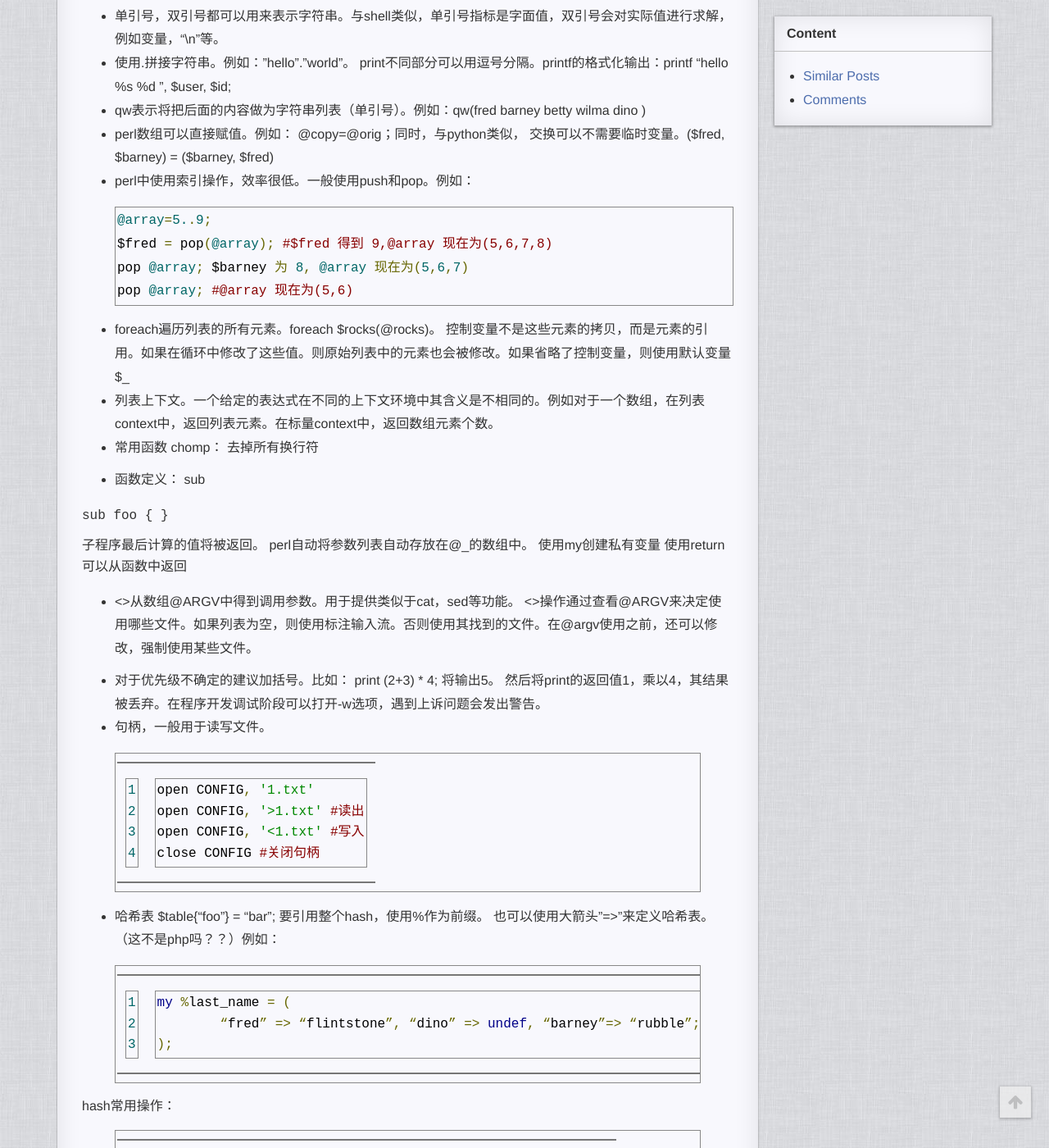
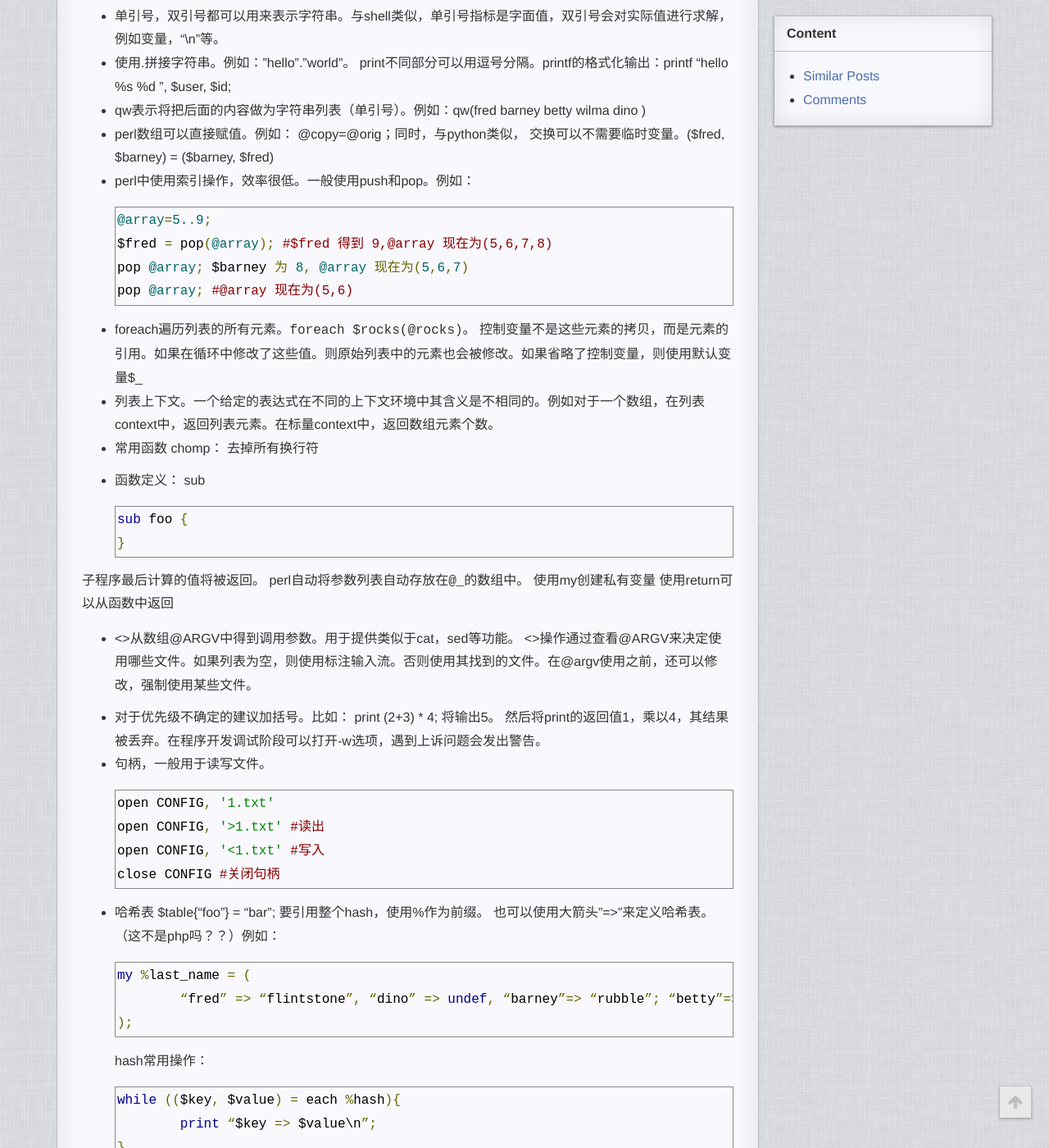
Before and after one commit to vsooda/vsooda.github.io, a Jekyll site: the page built from _posts/2015-12-01-perl-learning.markdown, in a window 1280 px wide and 1400 px high, scrolled down 287 px. Shown: the whole window at 82% size. Built offline with Jekyll 4.4.1, drawn with Linux system fonts in a browser that asks for light colours; comment, search, counter and statistics services are not loaded; some of the changed text lies outside the part shown.

Commit message:
fix; use new highlight

````diff
--- a/_posts/2015-12-01-perl-learning.markdown
+++ b/_posts/2015-12-01-perl-learning.markdown
@@ -21,7 +21,7 @@ perl 语法知识
 - perl中使用索引操作，效率很低。一般使用push和pop。例如：
 
 
-  ```
+  ```perl
   @array=5..9;
   $fred = pop(@array); #$fred 得到 9,@array 现在为(5,6,7,8)
   pop @array; $barney 为 8, @array 现在为(5,6,7)
@@ -29,20 +29,20 @@ perl 语法知识
   ```
 
 
-- foreach遍历列表的所有元素。foreach $rocks(@rocks)。 控制变量不是这些元素的拷贝，而是元素的引用。如果在循环中修改了这些值。则原始列表中的元素也会被修改。如果省略了控制变量，则使用默认变量$_
+- foreach遍历列表的所有元素。`foreach $rocks(@rocks)`。 控制变量不是这些元素的拷贝，而是元素的引用。如果在循环中修改了这些值。则原始列表中的元素也会被修改。如果省略了控制变量，则使用默认变量$_
 - 列表上下文。一个给定的表达式在不同的上下文环境中其含义是不相同的。例如对于一个数组，在列表context中，返回列表元素。在标量context中，返回数组元素个数。
 - 常用函数
 chomp： 去掉所有换行符
 
 - 函数定义： sub
 
-``
-sub foo {
-}
-``
+  ```perl
+  sub foo {
+  }
+  ```
 
 子程序最后计算的值将被返回。
-perl自动将参数列表自动存放在@_的数组中。
+perl自动将参数列表自动存放在`@_`的数组中。
 使用my创建私有变量
 使用return可以从函数中返回
 
@@ -51,55 +51,60 @@ perl自动将参数列表自动存放在@_的数组中。
 - 对于优先级不确定的建议加括号。比如： print (2+3) * 4; 将输出5。 然后将print的返回值1，乘以4，其结果被丢弃。在程序开发调试阶段可以打开-w选项，遇到上诉问题会发出警告。
 - 句柄，一般用于读写文件。
 
-{% highlight perl linenos %}
-open CONFIG, '1.txt'
-open CONFIG, '>1.txt' #读出
-open CONFIG, '<1.txt' #写入
-close CONFIG #关闭句柄
-{% endhighlight %}
+  ```perl
+  open CONFIG, '1.txt'
+  open CONFIG, '>1.txt' #读出
+  open CONFIG, '<1.txt' #写入
+  close CONFIG #关闭句柄
+  ```
 
 - 哈希表
 $table{"foo"} = “bar”;
 要引用整个hash，使用%作为前缀。
 也可以使用大箭头"=>"来定义哈希表。（这不是php吗？？）例如：
-{% highlight perl linenos %}
-my %last_name = (
-	“fred” => “flintstone”, “dino” => undef, “barney”=> “rubble”; “betty”=> “rubble”,
-);
-{% endhighlight %}
 
-hash常用操作：
-{% highlight perl linenos %}
+  ```perl
+  my %last_name = (
+  	“fred” => “flintstone”, “dino” => undef, “barney”=> “rubble”; “betty”=> “rubble”,
+  );
+  ```
 
-while (($key, $value) = each %hash){
-	print “$key => $value\n”;
-}
+  hash常用操作：
 
-foreach $key (sort keys %hash){
-	print “$key => $hash{key}\n”;
-}
+  ```perl
+  while (($key, $value) = each %hash){
+  	print “$key => $value\n”;
+  }
 
-if(exists $books{$dino}){
-	print “Hey, there’s a libaray card for dino!\n”;
-}
+  foreach $key (sort keys %hash){
+  	print “$key => $hash{key}\n”;
+  }
 
-{% endhighlight %}
+  if(exists $books{$dino}){
+  	print “Hey, there’s a libaray card for dino!\n”;
+  }
+  ```
 
 - 正则表达式
-要匹配某个模式(正则表达式)和$_的关系,可以将模式放在正斜线(//)之间， 如：
-{% highlight perl linenos %}
-$_ = “yabba dabba doo”;
-if(/abba/){
-	print “It matched!\n”;
-}
-{% endhighlight %}
+要匹配某个模式(正则表达式)和`$_`的关系,可以将模式放在正斜线(//)之间， 如：
 
-在kaldi，egs/hkust/utils/pinyin_map.pl中
+  ```perl
+  $_ = “yabba dabba doo”;
+  if(/abba/){
+  	print “It matched!\n”;
+  }
+  ```
 
-{% highlight perl linenos %}
-$initial= $A[$i]; $final = $A[$i];
-if ($A[$i] =~ /^CH[A-Z0-9]+$/) {$initial =~ s:(CH)[A-Z0-9]+:$1:; $final =~ s:CH([A-Z0-9]+):$1:;}
-{% endhighlight %}
+  在kaldi，egs/hkust/utils/pinyin_map.pl中
+
+  ```perl
+  $initial= $A[$i];
+  $final = $A[$i];
+  if ($A[$i] =~ /^CH[A-Z0-9]+$/) {
+    $initial =~ s:(CH)[A-Z0-9]+:$1:;
+    $final =~ s:CH([A-Z0-9]+):$1:;
+  }
+  ```
 
 使用以上语句对于CHANG1,这种语句提取。提取结果是$initial为CH，$final为ANG1
 
@@ -121,21 +126,3 @@ java正则表达式
 [参考1](http://blog.csdn.net/allwefantasy/article/details/3136570)
 
 [参考2](http://www.runoob.com/java/java-regular-expressions.html)
-
-
-
-
-<!-- 代码高亮
-{% highlight c++ linenos %}
-#include <iostream>
-using namespace std;
-int main() {
-	std::cout << "hello world" << std::endl;
-}
-{% endhighlight %}
--->
-
-<!--
-{% highlight perl linenos %}
-{% endhighlight %}
- -->
````
Also changed, not shown: _posts/2016-07-28-kaldi-io.markdown (+10 -5 lines), _posts/2016-08-28-wfst.md (+2 -2 lines), _posts/2016-07-05-shared-ptr.markdown (line endings or trailing spaces).
